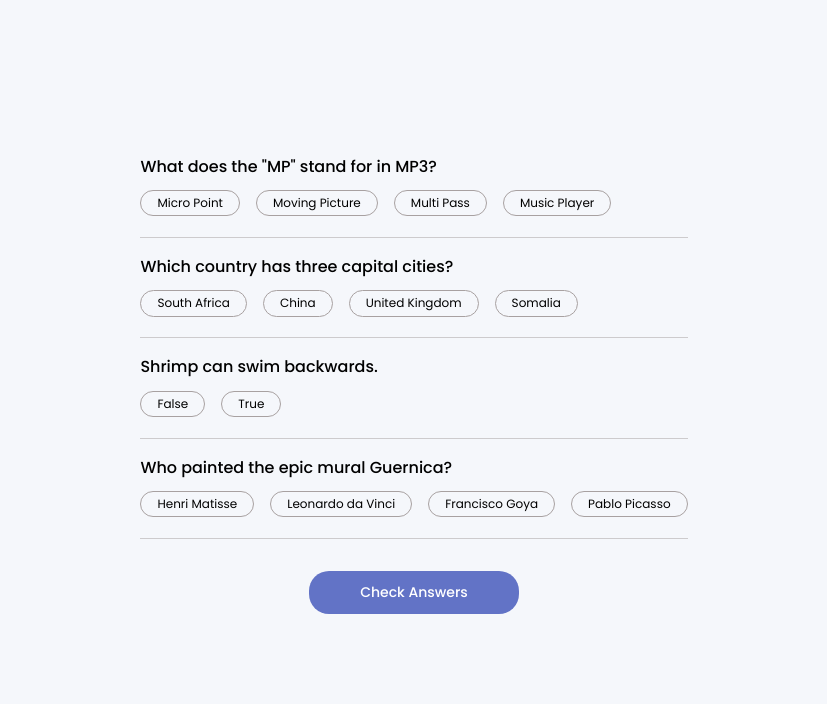
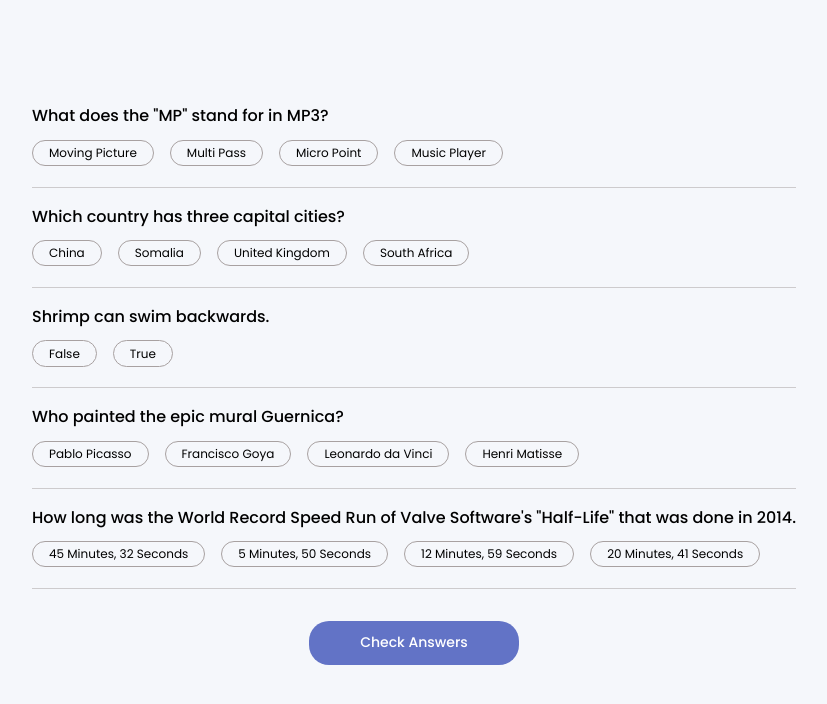
Before and after one commit to VictorMugisha/Quizzical, a React (Vite) app: page / in a window 1280 px wide. Both pictures are taken after a click on the button "Start Quiz". Shown: the top 704 px of the page, without its empty margins (226-1053 px from the left). Built offline with nearby package versions, Linux system fonts and the light colour scheme.

Commit message:
Now Questions page is almost working as intended

```diff
--- a/src/App.css
+++ b/src/App.css
@@ -97,6 +97,10 @@ body {
   font-size: 12px;
 }
 
+.held {
+  background: rgba(0, 0, 255, 0.114);
+}
+
 .question .line {
   width: 100%;
   height: 1px;
--- a/src/components/Questions.jsx
+++ b/src/components/Questions.jsx
@@ -1,18 +1,19 @@
-import React, { useEffect, useState } from 'react'
+import React, { useState } from 'react'
 import Solutions from './Solutions'
 import { decode } from 'html-entities'
-
 import getRandomQuestions from "../data.js"
 
 const Questions = (props) => {
-  const [checkAnswers, setCheckAnswers] = useState(true)
-
+  const [checkAnswers, setCheckAnswers] = useState(false);
+  const [questions, setQuestions] = useState(getRealQuestions(5));
 
   function getRandomizedAnswers(question) {
-    const answers = [
-      ...question.incorrect_answers,
-      question.correct_answer
-    ];
+    const answers = [...question.incorrect_answers, question.correct_answer].map(answer => {
+      return {
+        answerTitle: answer,
+        isSelected: false
+      }
+    });
     return shuffleArray(answers);
   }
 
@@ -26,29 +27,62 @@ const Questions = (props) => {
     return shuffledArray;
   }
 
-  const getRealQuestions = (n) => getRandomQuestions(n).map(question => {
+  function getRealQuestions(n) {
+    return getRandomQuestions(n).map(question => {
       return {
         questionTitle: question.question,
         allAnswers: getRandomizedAnswers(question),
         correctAnswer: question.correct_answer
       }
+    });
+  }
+
+  function handleChooseAnswer(event, question, answer) {
+    event.stopPropagation();
+    setQuestions(prevQuestions =>
+      prevQuestions.map(prevQuestion => {
+        if (prevQuestion.questionTitle === question.questionTitle) {
+          const newAnswers = prevQuestion.allAnswers.map(an => {
+            if (an.answerTitle === answer.answerTitle) {
+              return {
+                ...an,
+                isSelected: !an.isSelected
+              };
+            } else {
+              return an;
+            }
+          });
+          return {
+            ...prevQuestion,
+            allAnswers: newAnswers
+          };
+        } else {
+          return prevQuestion;
+        }
       })
+    );
+  }
 
   return (
     <>
       {
         checkAnswers ?
+          <Solutions toggleInitial={props.toggleInitial} /> :
           <div className="questions-component">
             <div className="questions-container">
               {
-                getRealQuestions(4).map((question, index) => (
-                  <div className="question" key={index}>
+                questions.map((question, qIndex) => (
+                  <div className="question" key={qIndex}>
                     <h2 className="title">{decode(question.questionTitle)}</h2>
                     <div className="possible-answers">
                       {
-                        question.allAnswers.map((answer, index) => (
-                          <div className="possible-answer" key={index}>
-                            {decode(answer)}
+                        question.allAnswers.map((answer, aIndex) => (
+                          <div
+                            className={`possible-answer ${answer.isSelected ? 'held' : ''}`}
+                            key={aIndex}
+                            onClick={(event) => handleChooseAnswer(event, question, answer)}
+                          >
+                            {decode(answer.answerTitle)}
                           </div>
                         ))
                       }
@@ -57,11 +91,9 @@ const Questions = (props) => {
                   </div>
                 ))
               }
-
             </div>
-            <button className="button-component" onClick={() => setCheckAnswers(false)}>Check Answers</button>
-          </div> :
-          <Solutions toggleInitial={props.toggleInitial} />
+            <button className="button-component" askedQuestions={questions} onClick={() => setCheckAnswers(true)}>Check Answers</button>
+          </div>
       }
     </>
   )
```
Lines whose indentation alone changed are shown as unchanged.
